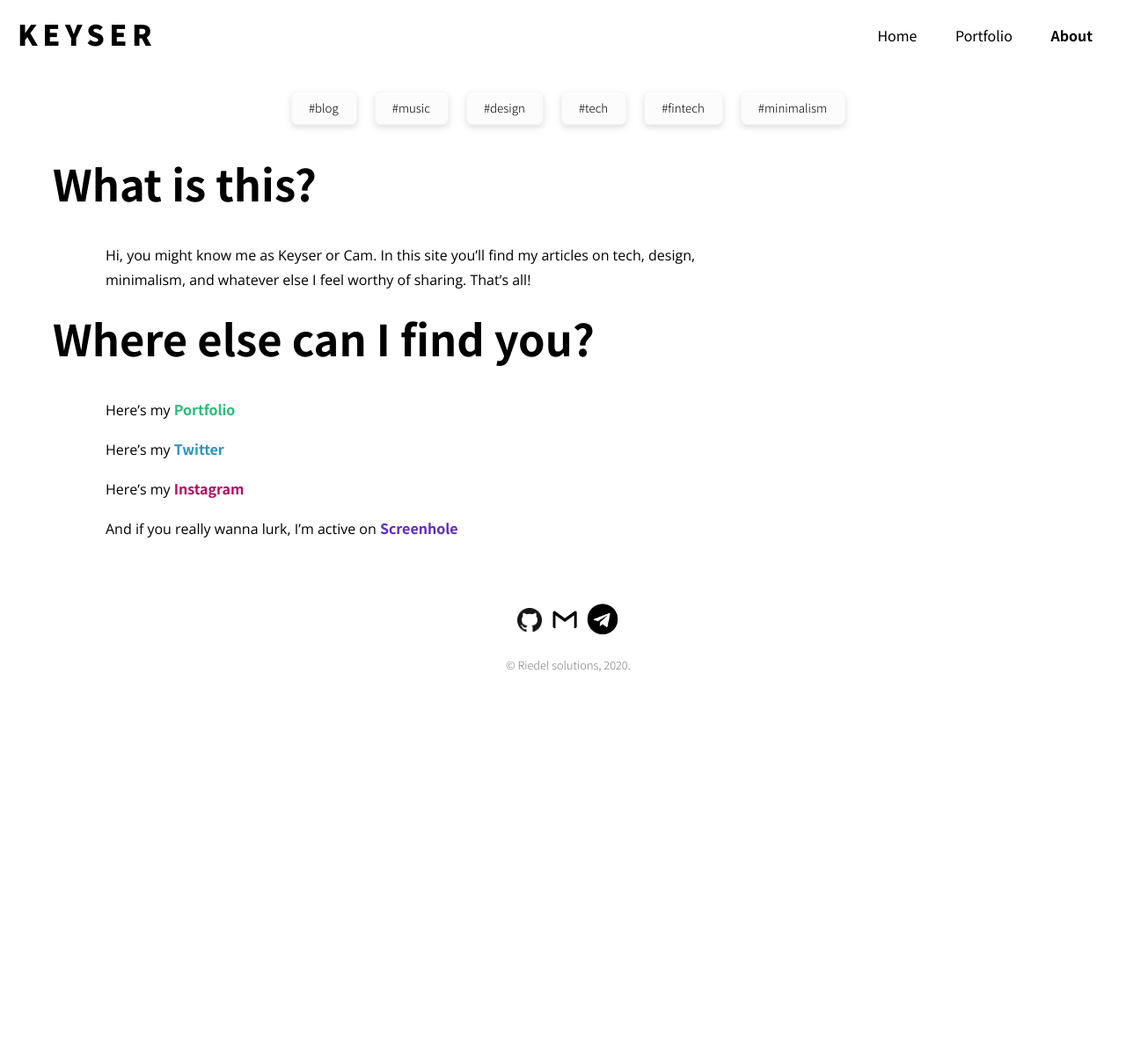
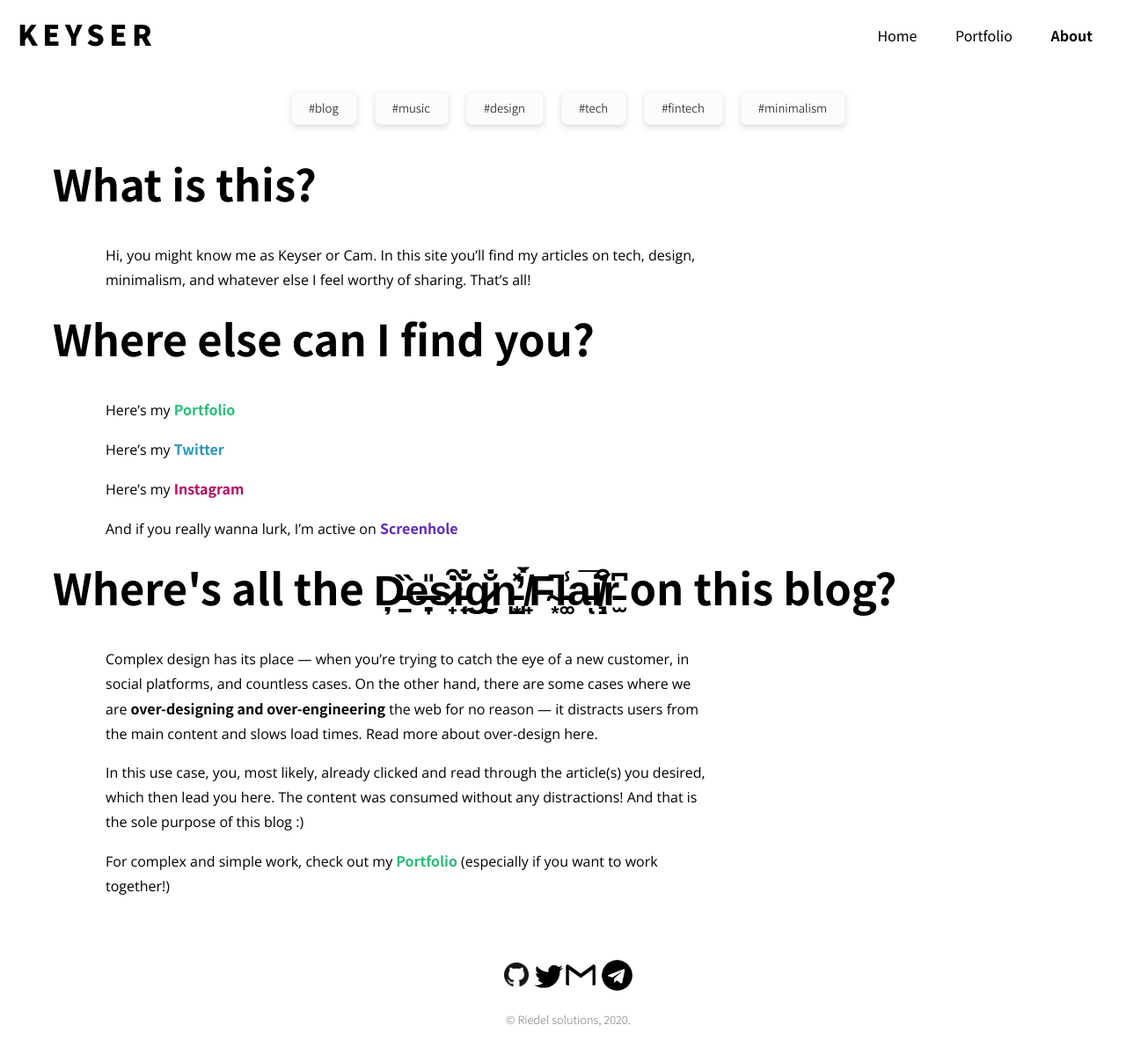
Before and after one commit to riedelsolutions/jekyll-test, a Jekyll site: the page built from about.md, in a window 1280 px wide. Shown: the whole page at 88% size. Built offline with Jekyll 4.4.1, drawn with Linux system fonts in a browser that asks for light colours; before the commit the page ends 900 px from its top, so only the background shows below that.

```diff
--- a/_includes/footer.html
+++ b/_includes/footer.html
@@ -1,5 +1,6 @@
 <footer class = "text_small">
 	<a href="https://github.com/riedelsolutions" target="_blank" class="btn-link"><img src="/assets/github.png" class="github"></a>
+	<a href="https://twitter.com/whereskeyser" target="_blank" class="btn-link"><img src = "/assets/twitter.png" class = "twitter"></a>
 	<a href="mailto:riedelgcamila@gmail.com" target="_blank" class="btn-link"><img src="/assets/gmail.png" class="gmail"></a>
 	<a href="https://t.me/riedelsolutions" target="_blank" class="btn-link"><img src="/assets/telegram.png" class="telegram"></a><br>
     <!-- add twitter bs-->
--- a/_layouts/default.html
+++ b/_layouts/default.html
@@ -7,6 +7,7 @@
     <!--<link href="https://fonts.googleapis.com/css2?family=Manrope:wght@300;600;700;800&display=swap" rel="stylesheet">-->
     <link href="https://fonts.googleapis.com/css2?family=Open+Sans:wght@300;400;600;700;800&display=swap" rel="stylesheet">
     <link href="https://fonts.googleapis.com/css2?family=Noto+Sans+JP:wght@100;300;400;500;700;900&display=swap" rel="stylesheet">
+    <link rel="shortcut icon" type="image/png" href="/images/favicon.ico">
   </head>
   <body>
       {% include navigation.html%}
--- a/_sass/main.scss
+++ b/_sass/main.scss
@@ -239,6 +239,10 @@ nav a:hover{
     display: flex;
     justify-content: center;
     align-items: center;
+
+    img{
+        max-width: 800px !important;
+    }
 }
 
 .copyclip{
@@ -268,16 +272,18 @@ nav a:hover{
 	position: relative;
 	bottom: 4px;
 	margin-right: 4px;
-	max-width: 28px;
+    max-width: 28px;
 }
 
 .gmail{
-	max-width: 3%;
-	margin-right: 3px;
+    position: relative;
+    bottom: 3px;
+    margin-right: 4px;
 }
 
-.telegram{
-	max-width: 3%;
+.twitter{
+    position: relative;
+    bottom: 3px;
 }
 
 footer{
@@ -302,6 +308,12 @@ footer{
     .about-title{
         margin-left: 20px;
     }
+
+   /* .center{
+        img{
+            max-width: 50%;
+        }
+    }*/
   }
 
   @media only screen and (max-width: 600px){
--- a/about.md
+++ b/about.md
@@ -20,3 +20,12 @@ Here's my <a href = "https://instagram.com/wherekeyser" style = "color: #b30c5f;
 
 
 And if you really wanna lurk, I'm active on <a href = "https://screenhole.net/keyser" style = "color: #602bbd; font-weight: bolder" target = "_blank">Screenhole</a>
+
+<h1 class ="about-title">Where's all the Ḑ̵̱̏e̶̞̟̎s̷̟͒ï̵̟̜̐g̷̮̱̐n̵͙̺̽̕ ̸̟̀́F̴͙̄l̵͚̾a̵̅ͅi̸̝͉͒̌r̵̫͆  on this blog?</h1>
+
+Complex design has its place &mdash; when you're trying to catch the eye of a new customer, in social platforms, and countless cases.
+On the other hand, there are some cases where we are **over-designing and over-engineering** the web for no reason &mdash; it distracts users from the main content and slows load times. Read more about over-design here.
+
+In this use case, you, most likely, already clicked and read through the article(s) you desired, which then lead you here. The content was consumed without any distractions! And that is the sole purpose of this blog :)
+
+For complex and simple work, check out my <a href = "https://solutionsbyriedel.com" style = "color: #2bbd79; font-weight: bolder" target = "_blank">Portfolio</a> (especially if you want to work together!)
```
Also changed, not shown: _posts/2020-01-05-social-media-design-is-terrible.md (+9 -7 lines), _posts/2020-07-05-to-flat-or-not.md (added, +47 -0 lines), assets/gmail.png, assets/telegram.png, assets/twitter.png, images/favicon.ico (added), images/flatornot/airtable.png (added), images/flatornot/skeuomorphism.png (added), 2 other files.
